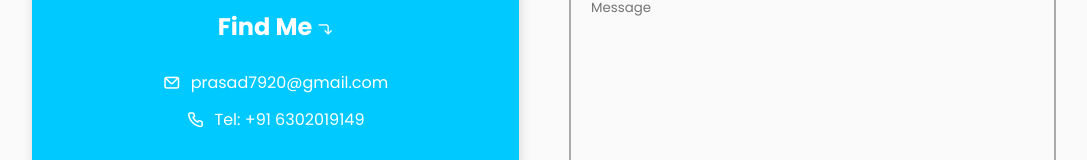
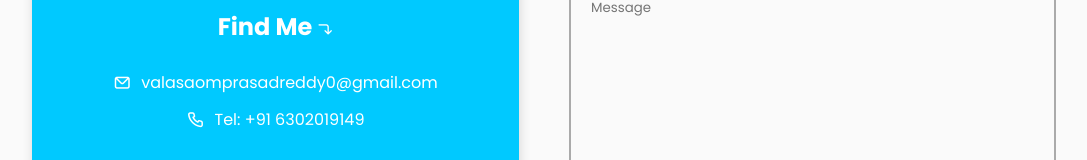
Before and after one commit to prasadreddy9916/python, a plain HTML site: page index.html in a window 1280 px wide. Shown: the part 2439-2599 px from the top of the page, without its empty margins (96-1183 px from the left). Drawn offline with nearby package versions, Linux system fonts and the light colour scheme.

Commit message:
Update index.html

```diff
--- a/index.html
+++ b/index.html
@@ -228,7 +228,7 @@
              <div class="col">
                 <div class="contact-info">
                     <h2>Find Me <i class="uil uil-corner-right-down"></i></h2>
-                    <p><i class="uil uil-envelope"></i> <a href="mailto:valasaomprasadreddy0@gmail.com" style="text-decoration: none; color: inherit;">prasad7920@gmail.com</a>
+                    <p><i class="uil uil-envelope"></i> <a href="mailto:valasaomprasadreddy0@gmail.com" style="text-decoration: none; color: inherit;">valasaomprasadreddy0@gmail.com</a>
                     </p>
                     <p><i class="uil uil-phone"></i> Tel: +91 6302019149</p>
                 </div>
```
